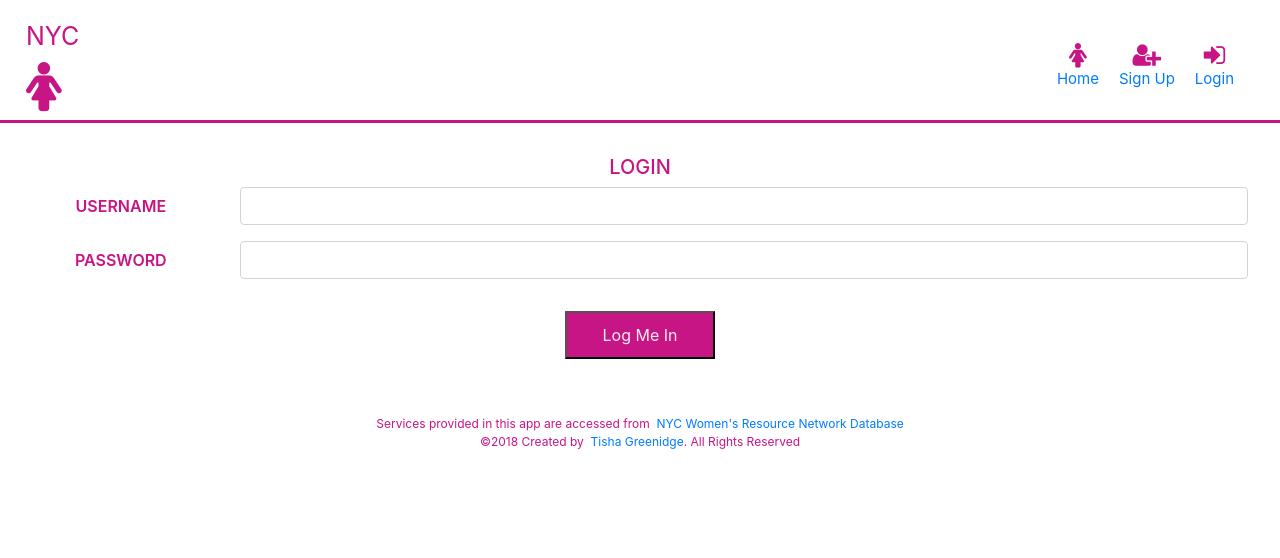
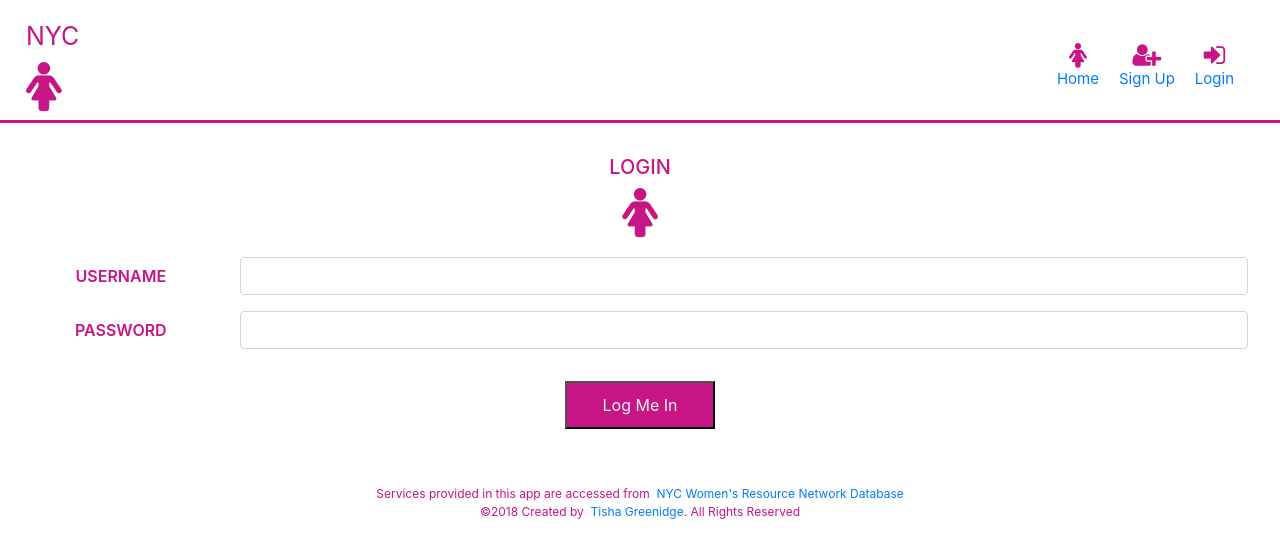
Before and after one commit to tgreenidge/nyc-for-her, a React (Create React App) app: page /login in a window 1280 px wide. Shown: the top 558 px of the page. Built offline with nearby package versions, Linux system fonts and the light colour scheme; no server answers.

Commit message:
add woman icon to sign up and login pages

```diff
--- a/src/App.css
+++ b/src/App.css
@@ -56,6 +56,12 @@
   font-weight: 600;
 }
 
+#SignUpForm i,
+#Login i {
+  font-size: 50px;
+  margin-bottom: 20px;
+}
+
 #SignUpForm button,
 #Login button {
   margin-top: 1em;
--- a/src/components/Login.js
+++ b/src/components/Login.js
@@ -23,7 +23,7 @@ class Login extends Component {
       <div id="Login">
         <div>
           <h5>Login</h5>
-
+          <i className="fa fa-female" />
           <form onSubmit={this.handleSubmit}>
             <div className="form-group row">
               <label htmlFor="username" className="col-md-2 col-form-label">
--- a/src/components/SignUpForm.js
+++ b/src/components/SignUpForm.js
@@ -23,7 +23,8 @@ class SignUpForm extends Component {
       <div id="SignUpForm">
         <div>
           <h5>Sign Up</h5>
-
+          <i className="fa fa-female" />
+          <br />
           <form onSubmit={this.handleSubmit}>
             <div className="form-group row">
               <label htmlFor="username" className="col-md-2 col-form-label">
```
